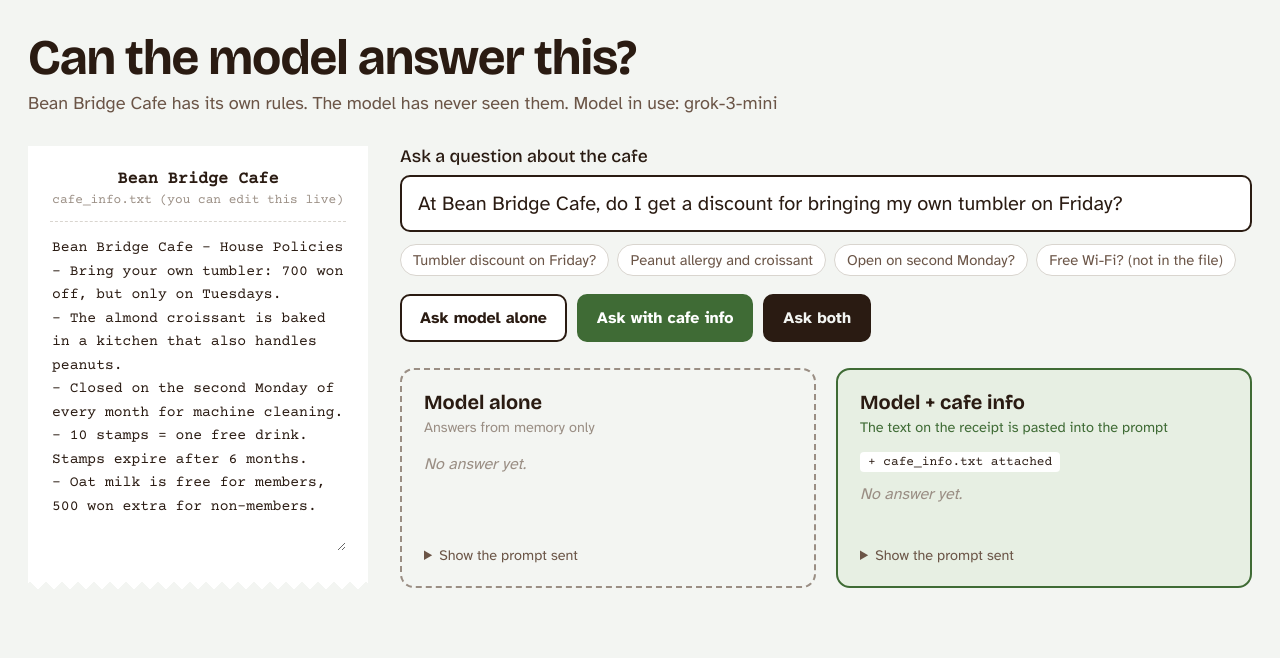
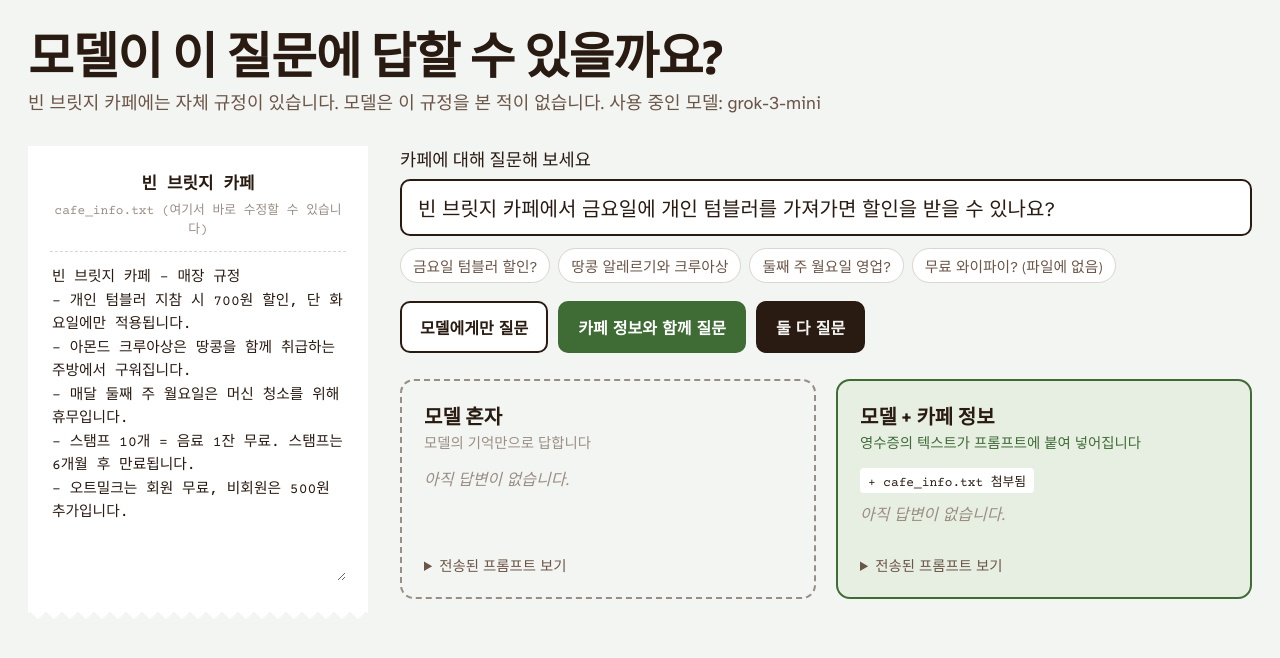
Before and after one commit to saksonita/advancedprogramming_cbnu, a Flask app: page / in a window 1280 px wide. Shown: the top 658 px of the page. Run offline with Flask 3, Linux system fonts and the light colour scheme.

Commit message:
change to korean

```diff
--- a/rag-hook-demo/app.py
+++ b/rag-hook-demo/app.py
@@ -1,11 +1,11 @@
-"""Why RAG? — hook demo for the Bean Bridge Cafe.
+"""왜 RAG인가? — 빈 브릿지 카페 수업 도입용 데모.
 
-Sends the same question to the LLM twice:
-  1. without any cafe information (the model has to guess)
-  2. with cafe_info.txt pasted into the prompt (the core idea of RAG)
+같은 질문을 LLM에게 두 번 보냅니다:
+  1. 카페 정보 없이 (모델이 추측해야 함)
+  2. cafe_info.txt를 프롬프트에 붙여 넣고 (RAG의 핵심 아이디어)
 
-Works with any OpenAI-compatible API (xAI Grok, Groq, OpenAI...).
-Set API_KEY, BASE_URL and MODEL in a .env file (see .env.example).
+OpenAI 호환 API라면 어떤 것이든 동작합니다 (xAI Grok, Groq, OpenAI...).
+.env 파일에 API_KEY, BASE_URL, MODEL을 설정하세요 (.env.example 참고).
 """
 import os
 from pathlib import Path
@@ -27,16 +27,16 @@ app = Flask(__name__)
 
 
 def build_messages(question, context=None):
-    """Plain question, or question + cafe information (= augmented prompt)."""
+    """질문만 보내거나, 질문 + 카페 정보(= 증강된 프롬프트)를 보냅니다."""
     if context is None:
         return [{"role": "user", "content": question}]
     return [
         {
             "role": "system",
-            "content": "Answer using only the cafe information below. "
-            "If the information does not cover the question, say so.",
+            "content": "아래 카페 정보만 사용해서 한국어로 답하세요. "
+            "정보에 질문과 관련된 내용이 없으면 없다고 말하세요.",
         },
-        {"role": "user", "content": f"Cafe information:\n{context}\n\nQuestion: {question}"},
+        {"role": "user", "content": f"카페 정보:\n{context}\n\n질문: {question}"},
     ]
 
 
@@ -54,16 +54,16 @@ def index():
 def ask():
     data = request.get_json()
     question = data.get("question", "").strip()
-    mode = data.get("mode")  # "plain" or "rag"
+    mode = data.get("mode")  # "plain" 또는 "rag"
     if not question:
-        return jsonify(error="Type a question first."), 400
+        return jsonify(error="먼저 질문을 입력하세요."), 400
 
     context = data.get("context", "") if mode == "rag" else None
     messages = build_messages(question, context)
     try:
         answer = ask_llm(messages)
-    except Exception as exc:  # show API problems in the UI instead of crashing
-        return jsonify(error=f"API call failed: {exc}"), 502
+    except Exception as exc:  # 서버가 죽는 대신 API 문제를 화면에 보여 줌
+        return jsonify(error=f"API 호출 실패: {exc}"), 502
 
     prompt_text = "\n\n".join(f"[{m['role']}]\n{m['content']}" for m in messages)
     return jsonify(answer=answer, prompt=prompt_text)
--- a/rag-hook-demo/cafe_info.txt
+++ b/rag-hook-demo/cafe_info.txt
@@ -1,6 +1,6 @@
-Bean Bridge Cafe - House Policies
-- Bring your own tumbler: 700 won off, but only on Tuesdays.
-- The almond croissant is baked in a kitchen that also handles peanuts.
-- Closed on the second Monday of every month for machine cleaning.
-- 10 stamps = one free drink. Stamps expire after 6 months.
-- Oat milk is free for members, 500 won extra for non-members.
+빈 브릿지 카페 - 매장 규정
+- 개인 텀블러 지참 시 700원 할인, 단 화요일에만 적용됩니다.
+- 아몬드 크루아상은 땅콩을 함께 취급하는 주방에서 구워집니다.
+- 매달 둘째 주 월요일은 머신 청소를 위해 휴무입니다.
+- 스탬프 10개 = 음료 1잔 무료. 스탬프는 6개월 후 만료됩니다.
+- 오트밀크는 회원 무료, 비회원은 500원 추가입니다.
--- a/rag-hook-demo/templates/index.html
+++ b/rag-hook-demo/templates/index.html
@@ -1,12 +1,12 @@
 <!doctype html>
-<html lang="en">
+<html lang="ko">
 <head>
 <meta charset="utf-8">
 <meta name="viewport" content="width=device-width, initial-scale=1">
-<title>Why RAG? Bean Bridge Cafe demo</title>
+<title>왜 RAG인가? 빈 브릿지 카페 데모</title>
 <link rel="preconnect" href="https://fonts.googleapis.com">
 <link rel="preconnect" href="https://fonts.gstatic.com" crossorigin>
-<link href="https://fonts.googleapis.com/css2?family=Atkinson+Hyperlegible:wght@400;700&family=Bricolage+Grotesque:opsz,wght@12..96,500;12..96,700&family=Courier+Prime&display=swap" rel="stylesheet">
+<link href="https://fonts.googleapis.com/css2?family=Atkinson+Hyperlegible:wght@400;700&family=Bricolage+Grotesque:opsz,wght@12..96,500;12..96,700&family=Courier+Prime&family=Noto+Sans+KR:wght@400;500;700&display=swap" rel="stylesheet">
 <style>
   :root {
     --milk: #F3F5F2;
@@ -17,9 +17,9 @@
     --matcha: #3F6B35;
     --matcha-tint: #E7EFE3;
     --line: #D9D5CF;
-    --body: "Atkinson Hyperlegible", system-ui, sans-serif;
-    --display: "Bricolage Grotesque", system-ui, sans-serif;
-    --receipt: "Courier Prime", "Courier New", monospace;
+    --body: "Atkinson Hyperlegible", "Noto Sans KR", system-ui, sans-serif;
+    --display: "Bricolage Grotesque", "Noto Sans KR", system-ui, sans-serif;
+    --receipt: "Courier Prime", "Courier New", "Noto Sans KR", monospace;
   }
   * { box-sizing: border-box; }
   body { margin: 0; background: var(--milk); color: var(--espresso); font: 18px/1.55 var(--body); }
@@ -31,7 +31,7 @@
 
   .layout { display: grid; grid-template-columns: 340px 1fr; gap: 32px; align-items: start; }
 
-  /* The receipt: the cafe's private information */
+  /* 영수증: 카페의 비공개 정보 */
   .receipt { background: var(--paper); padding: 24px 22px 30px; position: relative;
     -webkit-mask: conic-gradient(from -45deg at bottom, #0000, #000 1deg 89deg, #0000 90deg) 50% / 16px 100%;
             mask: conic-gradient(from -45deg at bottom, #0000, #000 1deg 89deg, #0000 90deg) 50% / 16px 100%; }
@@ -41,7 +41,7 @@
     padding-top: 14px; resize: vertical; font: 0.92rem/1.6 var(--receipt); color: var(--espresso); background: transparent; }
   .receipt textarea:focus { outline: 2px solid var(--matcha); outline-offset: 4px; }
 
-  /* Question area */
+  /* 질문 영역 */
   .ask label { display: block; font: 500 1.1rem var(--display); margin-bottom: 8px; }
   .ask input { width: 100%; font: 1.25rem var(--body); padding: 14px 16px; border: 2px solid var(--espresso);
     border-radius: 10px; background: var(--paper); color: var(--espresso); }
@@ -58,7 +58,7 @@
   button:focus-visible { outline: 3px solid var(--matcha); outline-offset: 2px; }
   button:disabled { opacity: 0.5; cursor: wait; }
 
-  /* Two answers, side by side */
+  /* 두 답변을 나란히 표시 */
   .answers { display: grid; grid-template-columns: 1fr 1fr; gap: 20px; }
   .panel { border-radius: 14px; padding: 20px 22px; min-height: 220px; display: flex; flex-direction: column; }
   .panel h3 { font: 700 1.25rem var(--display); margin: 0 0 2px; }
@@ -90,48 +90,48 @@
 <body>
 <div class="wrap">
   <header>
-    <h1>Can the model answer this?</h1>
-    <p>Bean Bridge Cafe has its own rules. The model has never seen them. Model in use: {{ model }}</p>
+    <h1>모델이 이 질문에 답할 수 있을까요?</h1>
+    <p>빈 브릿지 카페에는 자체 규정이 있습니다. 모델은 이 규정을 본 적이 없습니다. 사용 중인 모델: {{ model }}</p>
   </header>
 
   <div class="layout">
     <aside class="receipt">
-      <h2>Bean Bridge Cafe</h2>
-      <p class="hint">cafe_info.txt (you can edit this live)</p>
-      <textarea id="context" spellcheck="false" aria-label="Cafe information">{{ cafe_info }}</textarea>
+      <h2>빈 브릿지 카페</h2>
+      <p class="hint">cafe_info.txt (여기서 바로 수정할 수 있습니다)</p>
+      <textarea id="context" spellcheck="false" aria-label="카페 정보">{{ cafe_info }}</textarea>
     </aside>
 
     <main>
       <section class="ask">
-        <label for="question">Ask a question about the cafe</label>
+        <label for="question">카페에 대해 질문해 보세요</label>
         <input id="question" type="text" autocomplete="off"
-               value="At Bean Bridge Cafe, do I get a discount for bringing my own tumbler on Friday?">
-        <div class="presets" aria-label="Example questions">
-          <button type="button" data-q="At Bean Bridge Cafe, do I get a discount for bringing my own tumbler on Friday?">Tumbler discount on Friday?</button>
-          <button type="button" data-q="I have a peanut allergy. Is the almond croissant at Bean Bridge Cafe safe for me?">Peanut allergy and croissant</button>
-          <button type="button" data-q="Is Bean Bridge Cafe open on the second Monday of the month?">Open on second Monday?</button>
-          <button type="button" data-q="Does Bean Bridge Cafe have free Wi-Fi?">Free Wi-Fi? (not in the file)</button>
+               value="빈 브릿지 카페에서 금요일에 개인 텀블러를 가져가면 할인을 받을 수 있나요?">
+        <div class="presets" aria-label="예시 질문">
+          <button type="button" data-q="빈 브릿지 카페에서 금요일에 개인 텀블러를 가져가면 할인을 받을 수 있나요?">금요일 텀블러 할인?</button>
+          <button type="button" data-q="저는 땅콩 알레르기가 있어요. 빈 브릿지 카페의 아몬드 크루아상을 먹어도 안전한가요?">땅콩 알레르기와 크루아상</button>
+          <button type="button" data-q="빈 브릿지 카페는 매달 둘째 주 월요일에 영업하나요?">둘째 주 월요일 영업?</button>
+          <button type="button" data-q="빈 브릿지 카페에 무료 와이파이가 있나요?">무료 와이파이? (파일에 없음)</button>
         </div>
         <div class="actions">
-          <button type="button" class="btn-plain" data-mode="plain">Ask model alone</button>
-          <button type="button" class="btn-rag" data-mode="rag">Ask with cafe info</button>
-          <button type="button" class="btn-both" data-mode="both">Ask both</button>
+          <button type="button" class="btn-plain" data-mode="plain">모델에게만 질문</button>
+          <button type="button" class="btn-rag" data-mode="rag">카페 정보와 함께 질문</button>
+          <button type="button" class="btn-both" data-mode="both">둘 다 질문</button>
         </div>
       </section>
 
       <section class="answers">
         <article class="panel plain">
-          <h3>Model alone</h3>
-          <p class="sub">Answers from memory only</p>
-          <div class="answer empty" id="out-plain">No answer yet.</div>
-          <details><summary>Show the prompt sent</summary><pre id="prompt-plain">Nothing sent yet.</pre></details>
+          <h3>모델 혼자</h3>
+          <p class="sub">모델의 기억만으로 답합니다</p>
+          <div class="answer empty" id="out-plain">아직 답변이 없습니다.</div>
+          <details><summary>전송된 프롬프트 보기</summary><pre id="prompt-plain">아직 전송된 내용이 없습니다.</pre></details>
         </article>
         <article class="panel rag">
-          <h3>Model + cafe info</h3>
-          <p class="sub">The text on the receipt is pasted into the prompt</p>
-          <span class="attached">+ cafe_info.txt attached</span>
-          <div class="answer empty" id="out-rag">No answer yet.</div>
-          <details><summary>Show the prompt sent</summary><pre id="prompt-rag">Nothing sent yet.</pre></details>
+          <h3>모델 + 카페 정보</h3>
+          <p class="sub">영수증의 텍스트가 프롬프트에 붙여 넣어집니다</p>
+          <span class="attached">+ cafe_info.txt 첨부됨</span>
+          <div class="answer empty" id="out-rag">아직 답변이 없습니다.</div>
+          <details><summary>전송된 프롬프트 보기</summary><pre id="prompt-rag">아직 전송된 내용이 없습니다.</pre></details>
         </article>
       </section>
     </main>
@@ -153,7 +153,7 @@
   }
 
   async function ask(mode) {
-    show(mode, "Thinking...", "empty");
+    show(mode, "생각하는 중...", "empty");
     try {
       const res = await fetch("/ask", {
         method: "POST",
@@ -165,12 +165,12 @@
       show(mode, data.answer);
       document.getElementById("prompt-" + mode).textContent = data.prompt;
     } catch (err) {
-      show(mode, "Could not reach the server. Is app.py still running?", "error");
+      show(mode, "서버에 연결할 수 없습니다. app.py가 실행 중인가요?", "error");
     }
   }
 
   actionButtons.forEach(btn => btn.addEventListener("click", async () => {
-    if (!questionEl.value.trim()) { show("plain", "Type a question first.", "error"); return; }
+    if (!questionEl.value.trim()) { show("plain", "먼저 질문을 입력하세요.", "error"); return; }
     actionButtons.forEach(b => b.disabled = true);
     const modes = btn.dataset.mode === "both" ? ["plain", "rag"] : [btn.dataset.mode];
     await Promise.all(modes.map(ask));
```
Also changed, not shown: rag-hook-demo/README.md, 2 other files.
